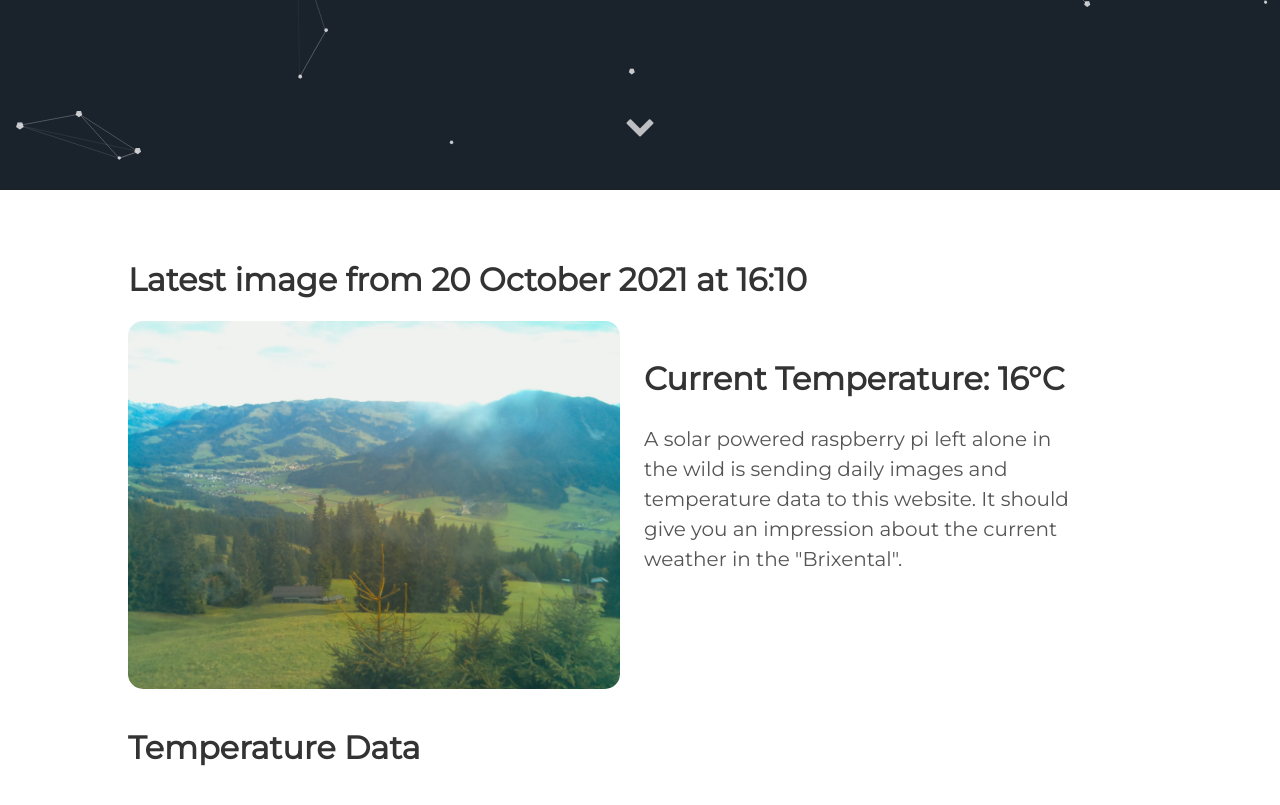
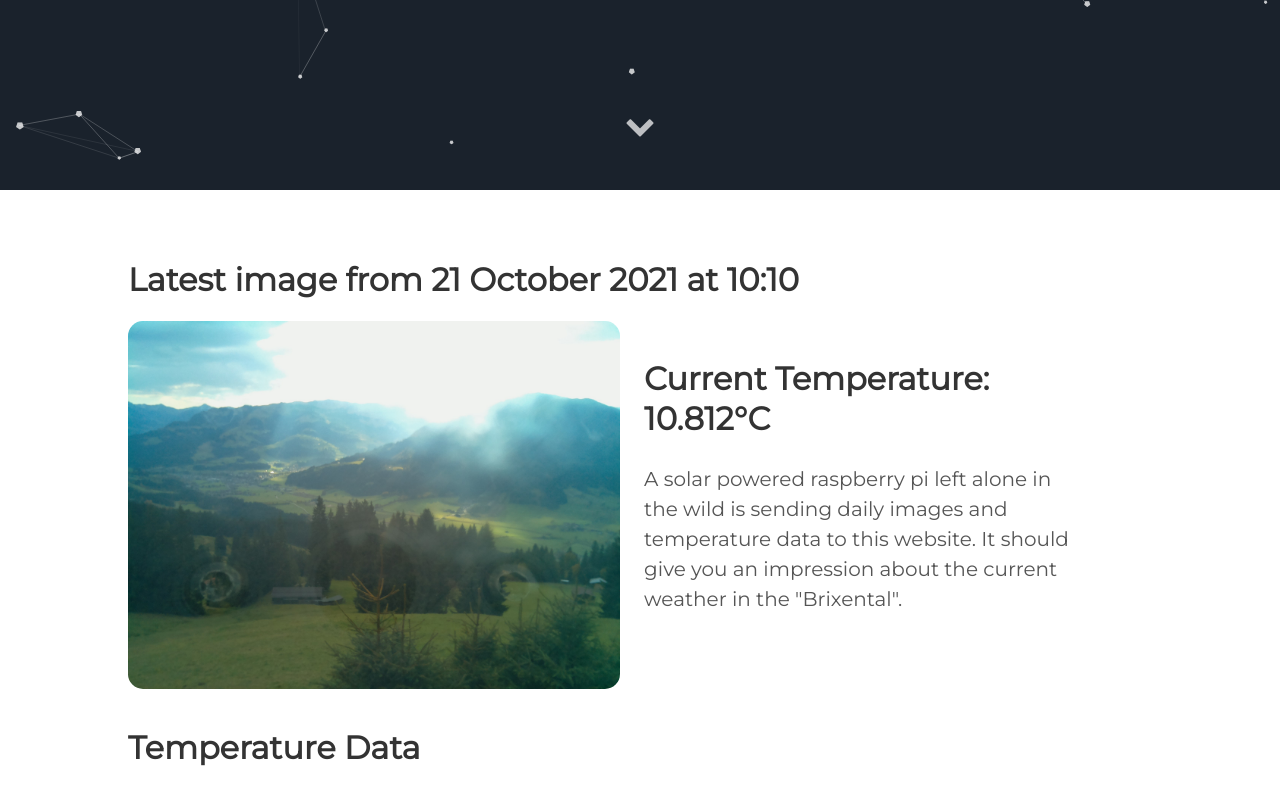
Before and after one commit to vektorious/vektorious.github.io, a Jekyll site: the page built from resources/huette.md, in a window 1280 px wide and 900 px high, scrolled down 710 px. Shown: the top 805 px of the window. Built offline with Jekyll 4.4.1, drawn with Linux system fonts in a browser that asks for light colours.

Commit message:
I'm a bot beep boop

```diff
--- a/resources/huette.md
+++ b/resources/huette.md
@@ -6,13 +6,13 @@ image: '/assets/img/'
 description: 'Live image from the Austrian alps'
 twitter_text: ' '
 ---
-## Latest image from 20 October 2021 at 16:10
+## Latest image from 21 October 2021 at 10:10
 <div class="huette">
   <div class="huette-image">
     <img src="{{ "/assets/img/huette.jpg" | prepend: site.baseurl }}">
   </div>
   <div class="huette-text">
-        <h2>Current Temperature: 16°C</h2>
+        <h2>Current Temperature: 10.812°C</h2>
         <p>A solar powered raspberry pi left alone in the wild is sending daily images and temperature data to this website. It should give you an impression about the current weather in the "Brixental".</p>
 
   </div>
```
Also changed, not shown: rpi-script/2021-10-21_100916.txt (renamed from rpi-script/2021-10-20_160919.txt, +6 -5 lines), rpi-script/huette.md (+2 -2 lines), assets/img/huette.jpg, assets/img/temp_plot.png, rpi-script/temp_plot.png, 1 other file.
